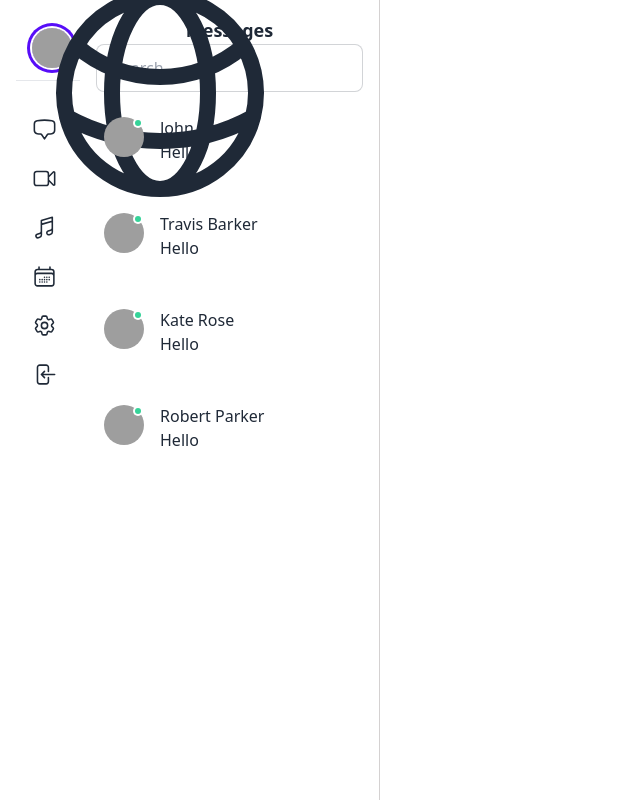
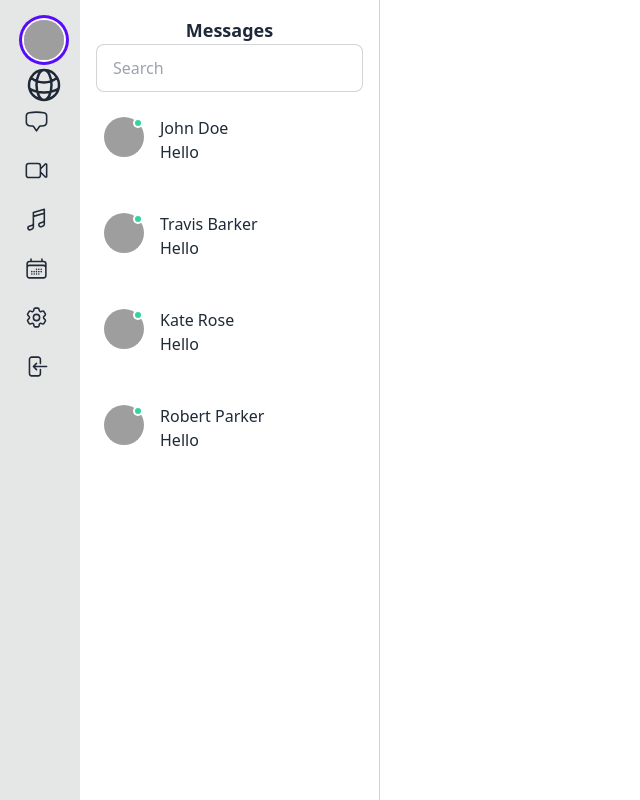
Before and after one commit to Multiverse-Workshop/Chattr, a React (Create React App) app in the folder client/: page / in a window 1280 px wide. Shown: the whole page, without its empty margins (0-640 px from the left). Built offline with nearby package versions, Linux system fonts and the light colour scheme; grey boxes are pictures that could not be loaded.

Commit message:
changed padding and color of sidenav

```diff
--- a/client/src/components/Sidenav.jsx
+++ b/client/src/components/Sidenav.jsx
@@ -14,9 +14,9 @@ const ICONWIDTH = 25;
 
 function SideNav() {
   return (
-    <div className="drawer-side">
-      <label htmlFor="my-drawer-2" className="drawer-overlay"></label>
-      <ul className="menu p-4 overflow-y-auto w-80 bg-base-100 text-base-content">
+    <div className="drawer-side side-nav bg-base-300">
+      <label htmlFor="my-drawer-2" className="drawer-overlay" ></label>
+      <ul className="menu p-2 overflow-y-auto w-78 bg-base-300 text-base-content">
         <li>
           <a>
             <div className="avatar">
```
